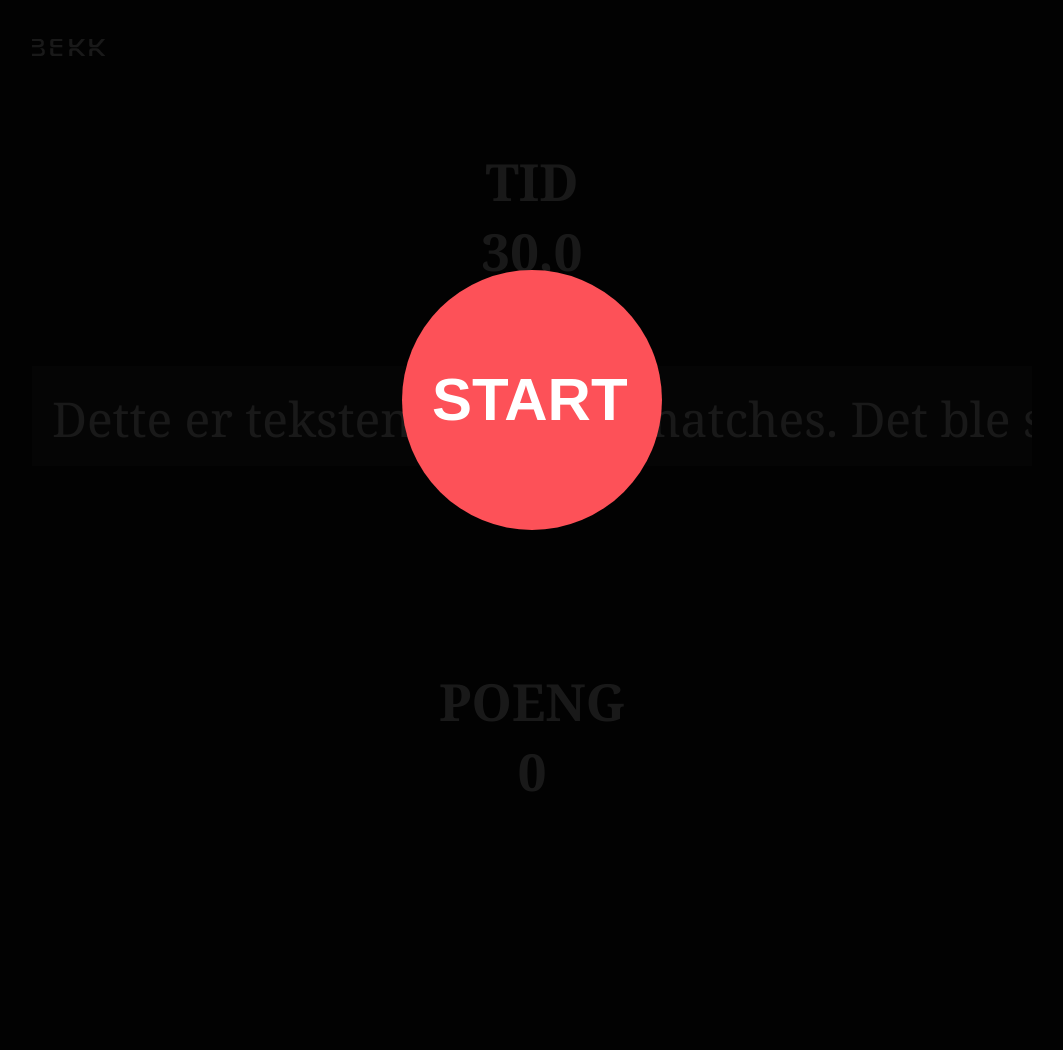
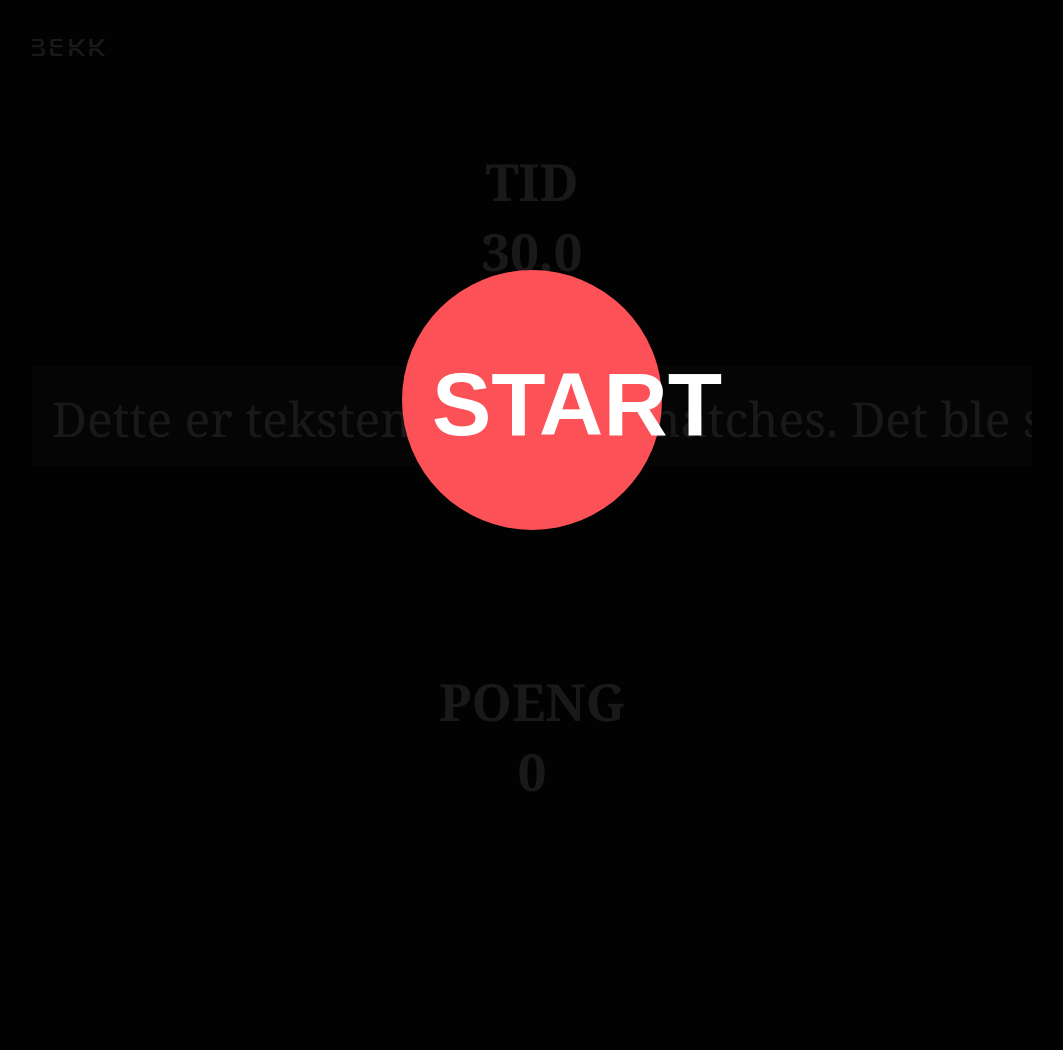
Before and after one commit to oyvindmidtbo/dagenatifi, a PHP site: page /index.html in a window 1280 px wide. Shown: the whole page, without its empty margins (108-1171 px from the left). Run offline with PHP 8.4, Linux system fonts and the light colour scheme; some web fonts are replaced.

Commit message:
Lagt til font-definisjoner. Krever fontene lokalt.

```diff
--- /dev/null
+++ b/css/fonts.css
@@ -0,0 +1,32 @@
+@font-face{
+	font-family:"Fedra Serif B Book";
+	src:url("../type/FedraSerifBPro-Book.otf") format("woff");
+font-style: normal;
+font-weight: normal;
+font-stretch: normal;
+}
+@font-face{
+	font-family:"Fedra Serif B Medium Italic";
+	src:url("../type/FedraSerifBPro-MediumItalic.otf") format("woff");
+font-style: italic;
+font-weight: normal;
+font-stretch: normal;
+}
+@font-face{
+	font-family:"Fedra Serif B Bold";
+	src:url("../type/FedraSerifBPro-Bold.otf") format("woff");
+font-style: normal;
+font-weight: bold;
+font-stretch: normal;
+}
+
+@font-face{
+font-family:"Conduit ITC W01 Light";
+src:url("../type/ConduitITC-Light.otf") format("woff");
+}
+
+@font-face{
+font-family:"Conduit ITC W01 Bold";
+src:url("../type/ConduitITC-Bold.otf")format("woff");
+font-weight: bold;
+}
--- a/css/main.css
+++ b/css/main.css
@@ -161,14 +161,13 @@ header {
 	display:-webkit-box;
 	-webkit-box-pack:center;
 	-webkit-box-align:center;
-	z-index: ;
 }
 
 .start-wrap a {
 	display: inline-block;
 	vertical-align: middle;
 	padding: 30px;
-	font-size: 60px;
+	font-size: 89px;
 	font-family: 'Conduit ITC W01 Light', Arial;
 	line-height: 100%;
 	font-weight: bold;
@@ -182,7 +181,7 @@ header {
 
 .start-button span {
 	display: block;
-	margin-top: 70px;
+	margin-top: 60px;
 }
 
 .countdown-wrap {
@@ -247,10 +246,12 @@ input {
 	color: white;
 	font-size: 20px;
 	width: 100%;
+	font-family: 'Conduit ITC W01 Light',Arial;
 }
 
 input::-webkit-input-placeholder {
 	color: #5D5D5D;
+	font-family: 'Conduit ITC W01 Light',Arial;
 }
 
 input:focus {
--- a/index.html
+++ b/index.html
@@ -3,7 +3,7 @@
 	<head>
 		<meta http-equiv="Content-Type" content="text/html; charset=utf-8">
 		<title>Skrivekonkurranse på dagen@ifi</title>
-			<!-- <link href="https://fast.fonts.com/cssapi/1927d443-3863-4afb-887a-5e2a888b69cb.css" rel="stylesheet" type="text/css" /> -->
+		<link rel="stylesheet" href="css/fonts.css" type="text/css" media="screen" charset="utf-8">
 		<link rel="stylesheet" href="css/main.css" type="text/css" media="screen" charset="utf-8">
 		<script type="text/javascript" src="js/external/jquery-1.8.2.js"></script>
 		<script type="text/javascript" src="js/timer.js"></script>
```
